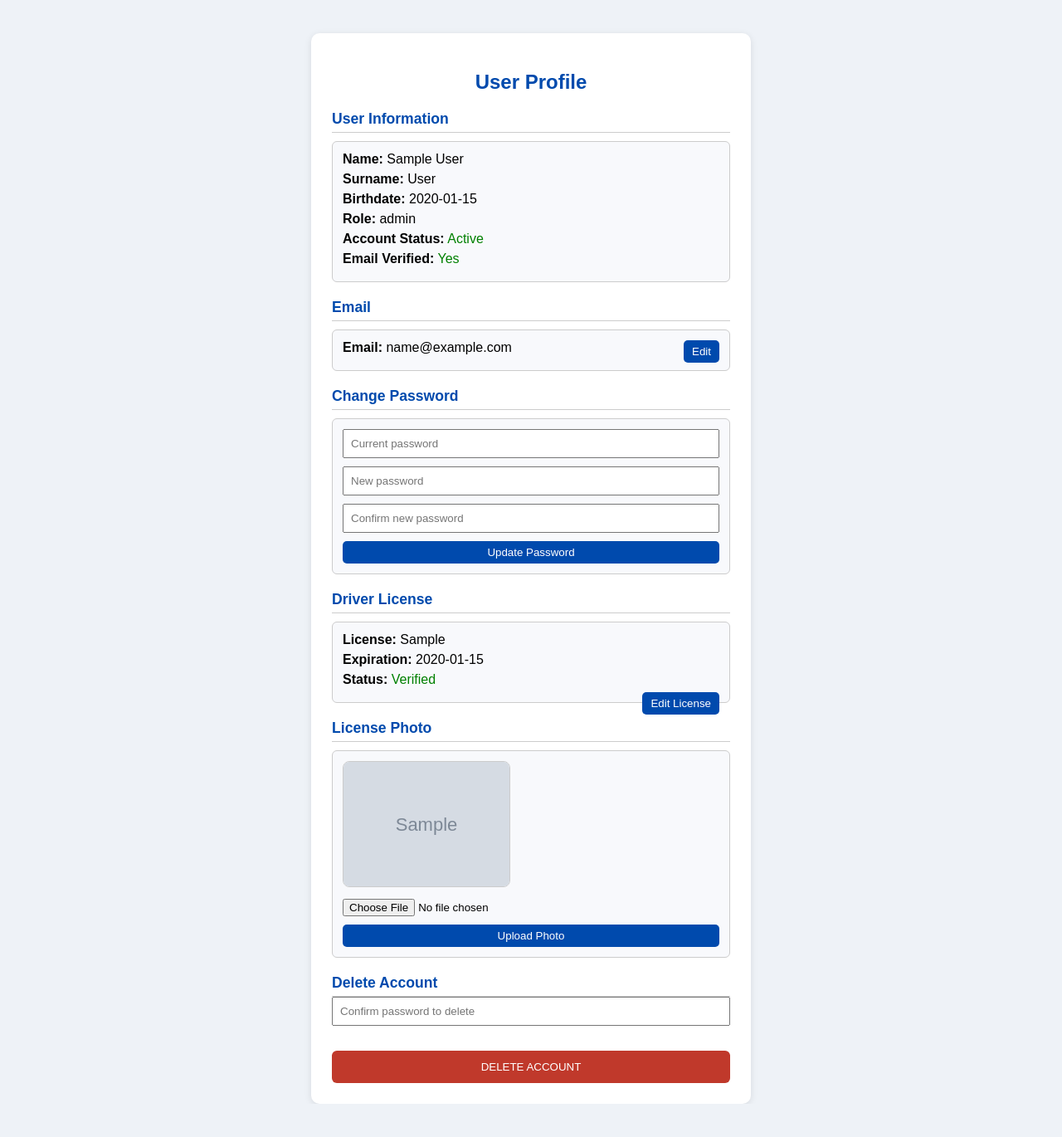
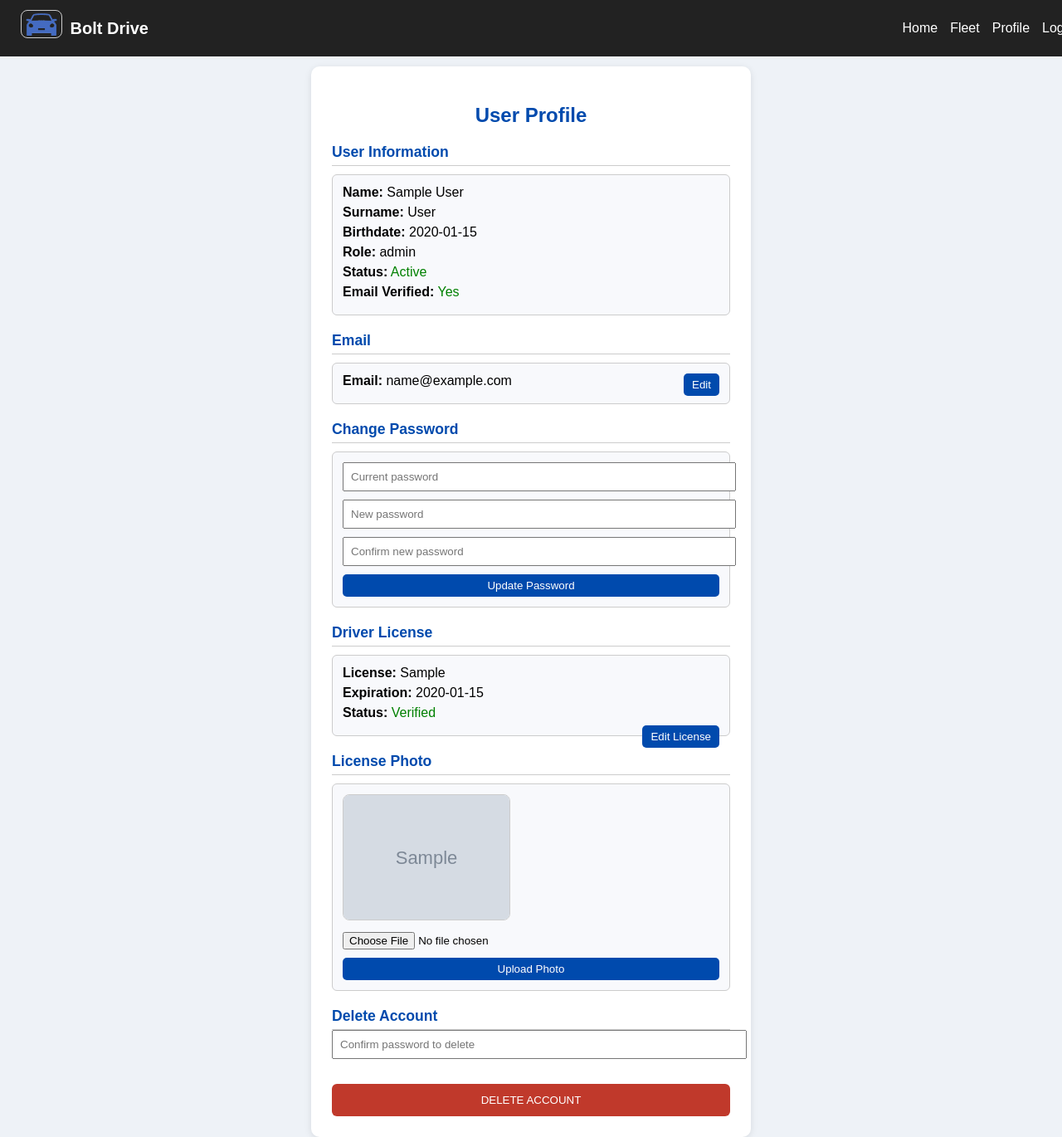
Before and after one commit to Strexas/ISLAB, a Flask app: page /profile in a window 1280 px wide. Shown: the whole page at 83% size. Before the commit the page ends 1330 px from the top, so only its background shows below. Run offline with Flask 3, Linux system fonts and the light colour scheme; the visitor is signed in with stand-in values (Sample User, id 1); tables that the repository leaves empty hold one stand-in row (values such as "Sample post"); grey boxes marked "Sample" are stand-in pictures; some libraries are stand-ins or nearby versions.

Commit message:
add of a navbar for testing. change. accountant can see profile of every use. but cant modify

```diff
--- a/subsystems/user_management/routes.py
+++ b/subsystems/user_management/routes.py
@@ -460,3 +460,21 @@ def change_password():
 
     flash("Invalid input.", "danger")
     return redirect(url_for("user_management.profile"))
+
+@user_management_bp.route("/profile/<int:user_id>")
+def view_user_profile(user_id):
+    role = session.get("role")
+
+    if role not in ["employee", "accountant"]:
+        flash("Access denied.", "danger")
+        return redirect(url_for("user_management.profile"))
+
+    user = User.get_by_id(user_id)
+
+    return render_template(
+        "profile.html",
+        user=user,
+        license_form=None,
+        delete_form=None,
+        password_form=None
+    )
--- /dev/null
+++ b/templates/_navbar.html
@@ -0,0 +1,37 @@
+{% macro navbar() %}
+<nav class="navbar" style="
+    width:100%;
+    background:#222;
+    padding:12px 25px;
+    display:flex;
+    justify-content:space-between;
+    align-items:center;
+    color:white;
+    position:fixed;
+    top:0;
+    left:0;
+    z-index:1000;
+">
+
+    <div style="display:flex; align-items:center; gap:10px;">
+        <img src="{{ url_for('static', filename='resources/site_logo.png') }}"
+             style="height:32px; width:auto; object-fit:contain;">
+
+        <span style="font-size:20px; font-weight:bold;">Bolt Drive</span>
+    </div>
+
+    <div style="display:flex; gap:15px; align-items:center;">
+        <a href="/" style="color:white; text-decoration:none;">Home</a>
+        <a href="/fleetlist" style="color:white; text-decoration:none;">Fleet</a>
+
+        {% if not session.get('user_id') %}
+        <a href="/login" style="color:white; text-decoration:none;">Login</a>
+        <a href="/register" style="color:white; text-decoration:none;">Register</a>
+        {% else %}
+        <a href="/profile" style="color:white; text-decoration:none;">Profile</a>
+        <a href="/logout" style="color:white; text-decoration:none;">Logout</a>
+        {% endif %}
+    </div>
+
+</nav>
+{% endmacro %}
--- a/templates/admin_dashboard.html
+++ b/templates/admin_dashboard.html
@@ -52,6 +52,8 @@
     </style>
 </head>
 <body>
+    {% from "_navbar.html" import navbar %}
+    {{ navbar() }}
     <h1>Admin Dashboard</h1>
     <div class="link-container">
         <a href="{{ url_for('user_management.list_users') }}">👤 List Users</a>
--- a/templates/list_users.html
+++ b/templates/list_users.html
@@ -108,6 +108,9 @@
 
 <body>
 
+    {% from "_navbar.html" import navbar %}
+    {{ navbar() }}
+
     <h1>👥 List of Users</h1>
 
     <!-- FLASH MESSAGES -->
@@ -179,7 +182,7 @@
             </div>
 
             <!-- VIEW PROFILE -->
-            <a class="btn btn-profile" href="{{ url_for('user_management.profile') }}">
+            <a class="btn btn-profile" href="{{ url_for('user_management.view_user_profile', user_id=user.id) }}">
                 View Profile
             </a>
 
--- a/templates/profile.html
+++ b/templates/profile.html
@@ -7,10 +7,7 @@
         body {
             font-family: Arial, sans-serif;
             background: #eef2f7;
-            display: flex;
-            justify-content: center;
-            align-items: flex-start;
-            padding-top: 40px;
+            padding-top: 80px;
             margin: 0;
         }
 
@@ -19,6 +16,7 @@
             background: white;
             padding: 25px;
             border-radius: 10px;
+            margin: auto;
             box-shadow: 0 2px 8px rgba(0,0,0,0.1);
         }
 
@@ -59,10 +57,6 @@
             float: right;
         }
 
-            .edit-btn:hover {
-                background: #003780;
-            }
-
         .delete-btn {
             background: #c0392b;
             color: white;
@@ -74,16 +68,19 @@
             cursor: pointer;
         }
 
-            .delete-btn:hover {
-                background: #992d22;
-            }
-
-        input, button {
-            box-sizing: border-box;
+        img {
+            width: 200px;
+            border-radius: 8px;
+            border: 1px solid #ccc;
+            margin-bottom: 10px;
         }
     </style>
 </head>
 <body>
+
+    {% from "_navbar.html" import navbar %}
+    {{ navbar() }}
+
 
     <div class="card">
 
@@ -97,7 +94,7 @@
             <div class="info-line"><strong>Birthdate:</strong> {{ user.birthdate or "—" }}</div>
             <div class="info-line"><strong>Role:</strong> {{ user.role }}</div>
             <div class="info-line">
-                <strong>Account Status:</strong>
+                <strong>Status:</strong>
                 {% if user.account_status %}
                 <span style="color:green;">Active</span>
                 {% else %}
@@ -114,7 +111,9 @@
             </div>
         </div>
 
-        <!-- ========== EMAIL SECTION ========== -->
+
+        <!-- ========== EMAIL SECTION (ONLY IF EDITABLE) ========== -->
+        {% if delete_form %}
         <div class="section-title">Email</div>
         <div class="info-box">
             <div class="info-line">
@@ -122,38 +121,40 @@
                 <button class="edit-btn" onclick="enableEmailEdit()">Edit</button>
             </div>
 
-            <form id="email-form" action="{{ url_for('user_management.update_email') }}"
-                  method="POST" style="display:none; margin-top:10px;">
+            <form id="email-form" action="{{ url_for('user_management.update_email') }}" method="POST"
+                  style="display:none; margin-top:10px;">
                 <input type="email" name="new_email" value="{{ user.email }}"
                        style="width:100%; padding:8px; margin-bottom:8px;">
                 <button type="submit" class="edit-btn" style="float:none; width:100%;">Save Email</button>
             </form>
         </div>
+        {% endif %}
 
-        <!-- ========== PASSWORD SECTION ========== -->
+        <!-- ========== PASSWORD SECTION (ONLY IF EDITABLE) ========== -->
+        {% if password_form %}
         <div class="section-title">Change Password</div>
         <div class="info-box">
-
             <form action="{{ url_for('user_management.change_password') }}" method="POST">
-
                 {{ password_form.hidden_tag() }}
 
                 <input type="password" name="old_password" placeholder="Current password"
                        required style="width:100%; padding:8px; margin-bottom:10px;">
+
                 <input type="password" name="new_password" placeholder="New password"
                        required style="width:100%; padding:8px; margin-bottom:10px;">
+
                 <input type="password" name="confirm_new_password" placeholder="Confirm new password"
                        required style="width:100%; padding:8px; margin-bottom:10px;">
 
                 <button type="submit" class="edit-btn" style="float:none; width:100%;">Update Password</button>
             </form>
+        </div>
+        {% endif %}
 
-        </div>
+        <!-- ========== DRIVER LICENSE SECTION (Editable only if logged user) ========== -->
+        <div class="section-title">Driver License</div>
+        <div class="info-box">
 
-        <!-- ========== DRIVER LICENSE SECTION ========== -->
-        <div class="section-title">Driver License</div>
-
-        <div class="info-box">
             <div class="info-line">
                 <strong>License:</strong>
                 {% if user.driver_license %} {{ user.driver_license }} {% else %} Not added {% endif %}
@@ -173,6 +174,7 @@
                 {% endif %}
             </div>
 
+            {% if license_form %}
             <button class="edit-btn" onclick="enableLicenseEdit()">Edit License</button>
 
             <form id="license-form" action="{{ url_for('user_management.edit_license') }}"
@@ -197,6 +199,8 @@
 
                 <button type="submit" class="edit-btn" style="float:none; width:100%;">Save License</button>
             </form>
+            {% endif %}
+
         </div>
 
         <!-- LICENSE PHOTO -->
@@ -204,24 +208,22 @@
         <div class="info-box">
 
             {% if user.license_photo_path %}
-            <img src="{{ user.license_photo_path }}"
-                 style="width:200px; border-radius:8px; border:1px solid #ccc; margin-bottom:10px;">
+            <img src="{{ user.license_photo_path }}">
             {% endif %}
 
+            {% if license_form %}
             <form action="{{ url_for('user_management.upload_license_photo') }}"
                   method="POST" enctype="multipart/form-data">
                 <input type="file" name="license_photo" accept="image/*" required style="width:100%;">
                 <button type="submit" class="edit-btn" style="float:none; width:100%; margin-top:10px;">Upload Photo</button>
             </form>
-
+            {% endif %}
         </div>
 
-
-        <!-- ========== DELETE PROFILE ========== -->
+        <!-- DELETE PROFILE (Only own profile) -->
+        {% if delete_form %}
         <div class="section-title">Delete Account</div>
-
         <form action="{{ url_for('user_management.delete_profile') }}" method="POST">
-
             {{ delete_form.hidden_tag() }}
 
             <input type="password" name="current_password"
@@ -230,6 +232,7 @@
 
             <button type="submit" class="delete-btn">DELETE ACCOUNT</button>
         </form>
+        {% endif %}
 
     </div>
 
```
Also changed, not shown: templates/index.html (+6 -6 lines), templates/login.html (+8 -2 lines).
